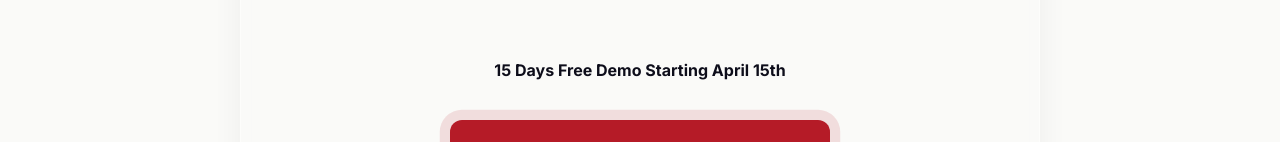
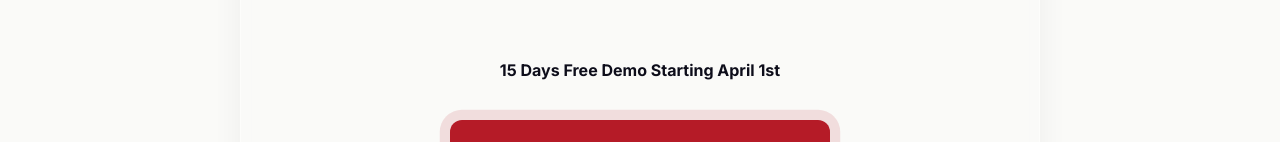
Before and after one commit to AmanRajYadav/fluence-school, a React (Vite) app: page / in a window 1280 px wide. Shown: the part 4562-4704 px from the top of the page. Built offline with nearby package versions, Linux system fonts and the light colour scheme.

Commit message:
Update demo start date to April 1st

```diff
--- a/src/components/ClassDetails.jsx
+++ b/src/components/ClassDetails.jsx
@@ -60,7 +60,7 @@ const ClassDetails = () => {
                     </div>
 
                     <div className="cta-wrapper">
-                        <p className="demo-text" style={{ fontWeight: 'bold', marginBottom: '12px' }}>15 Days Free Demo Starting April 15th</p>
+                        <p className="demo-text" style={{ fontWeight: 'bold', marginBottom: '12px' }}>15 Days Free Demo Starting April 1st</p>
                         <a href="tel:7771000453" className="btn-primary pulse-btn">Call 777-1000-453 to Enquire</a>
                         <p className="address">Rajaswa Colony, Near Mark Hospital, Sarkanda, Bilaspur</p>
                     </div>
```
